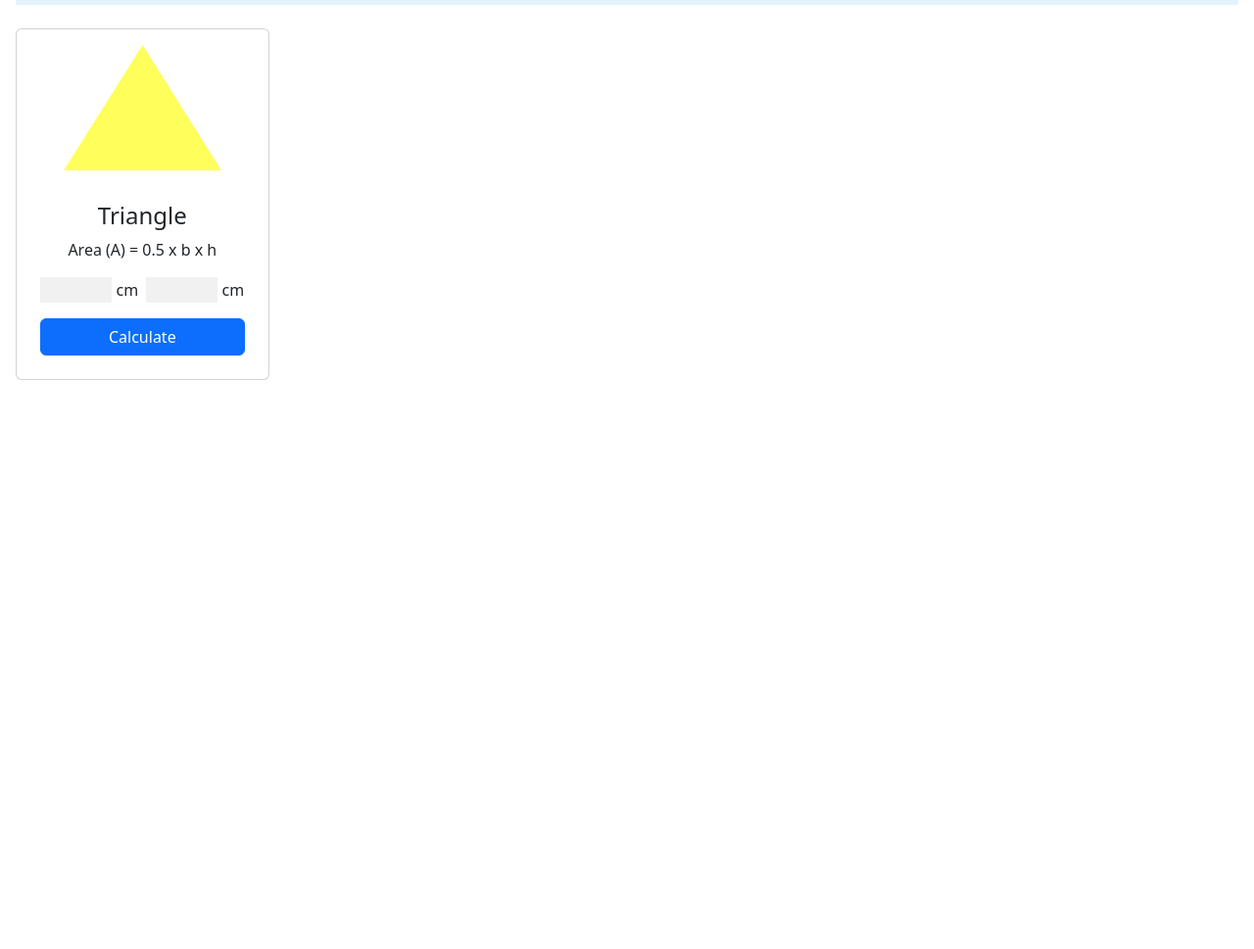
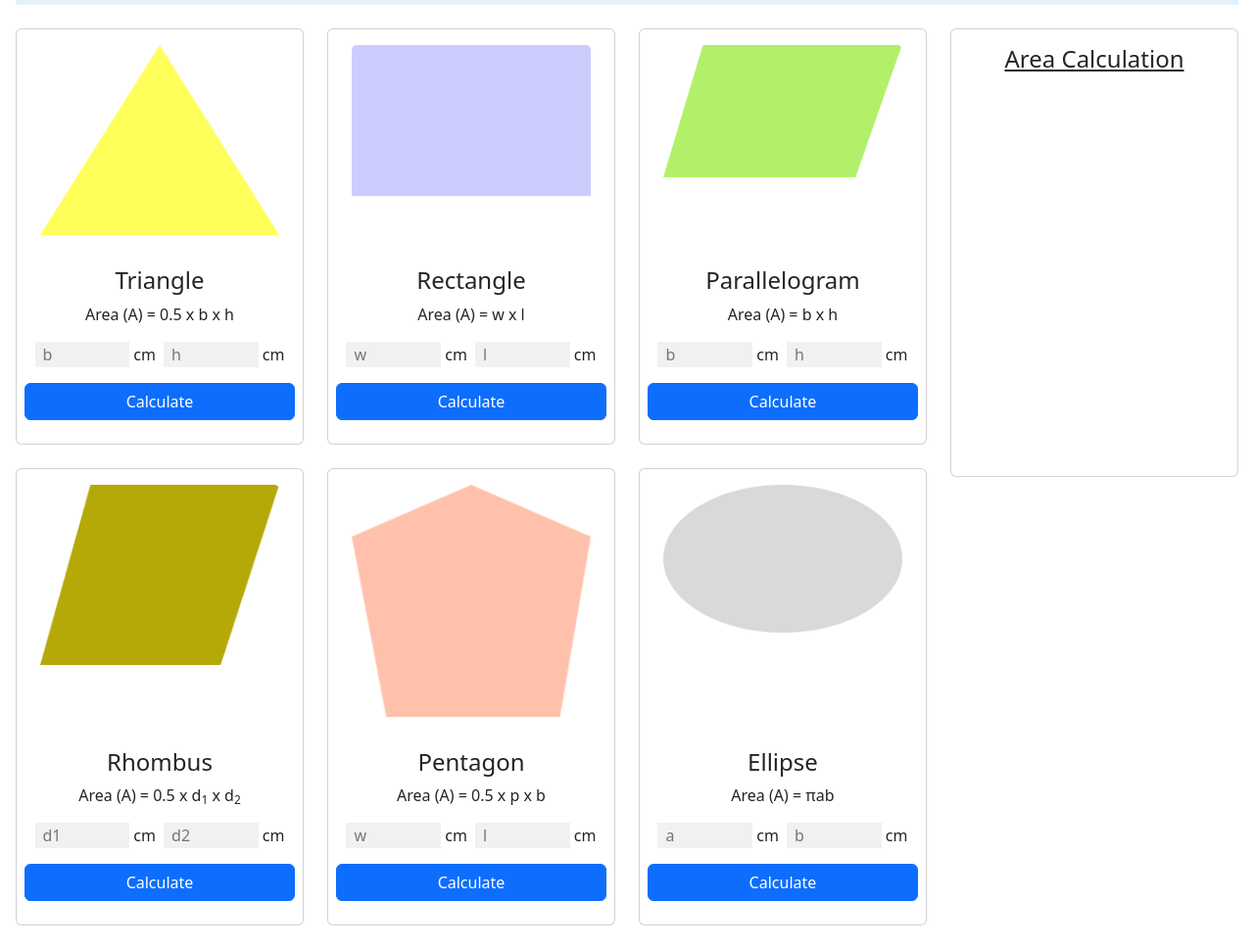
Before and after one commit to rashedrk/geometry-genius, a plain HTML site: page index.html in a window 1280 px wide. Shown: the part 133-1102 px from the top of the page at 98% size. Before the commit the page ends 800 px from the top, so only its background shows below. Drawn offline with nearby package versions, Linux system fonts and the light colour scheme.

Commit message:
design implementaion done

```diff
--- a/index.html
+++ b/index.html
@@ -24,27 +24,115 @@
         </nav>
     </header>
     <main>
-        <section>
+        <section class="mb-4">
             <div class="row">
-                <div class="col-md-8">
+                <div class="col-md-9">
                     <div class="row row-cols-1 row-cols-md-3 g-4">
+                        <!-- Triangle  shape card-->
                         <div class="col">
-                            <div class="card text-center ">
-                                <img src="./images/triangle.png" class="card-img-top px-5 py-3" alt="">
-                                <div class="card-body pb-4 px-4">
+                            <div class="card h-100 text-center ">
+                                <div class=" px-4 py-3 h-100">
+                                    <img src="./images/triangle.png" class="card-img-top" alt="">
+                                </div>
+                                <div class="card-body pb-4 px-2">
                                     <h4 class="card-title">Triangle</h4>
                                     <p class="card-text">Area (A) = 0.5 x b x h</p>
-                                    <input type="text" name="" class="input-field" id=""> <span>cm</span>
-                                    <input type="text" name="" class="input-field ms-1" id="">
+                                    <input type="text" name="" class="input-field px-2" placeholder="b" id=""> <span>cm</span>
+                                    <input type="text" name="" class="input-field px-2 ms-1" placeholder="h" id="">
                                     <span>cm</span>
-                                    <button class="btn-calculate btn btn-primary w-100 mt-3">Calculate</button>
+                                    <button class="btn btn-primary w-100 mt-3">Calculate</button>
+                                </div>
+                            </div>
+                        </div>
+                        <!-- Rectangle shape card -->
+                        <div class="col">
+                            <div class="card h-100 text-center ">
+                                <div class="px-4 py-3 h-100">
+                                    <img src="./images/rectangle.png" class="card-img-top " alt="">
+                                </div>
+                                <div class="card-body pb-4 px-2">
+                                    <h4 class="card-title">Rectangle</h4>
+                                    <p class="card-text">Area (A) = w x l</p>
+                                    <input type="text" name="" class="input-field px-2" placeholder="w" id=""> <span>cm</span>
+                                    <input type="text" name="" class="input-field ms-1 px-2" placeholder="l" id="">
+                                    <span>cm</span>
+                                    <button class="btn btn-primary w-100 mt-3">Calculate</button>
+                                </div>
+                            </div>
+                        </div>
+                        <!-- Parallelogram shape card -->
+                        <div class="col">
+                            <div class="card h-100 text-center ">
+                                <div class="px-4 py-3 h-100">
+                                    <img src="./images/parallelogram.png" class="card-img-top " alt="">
+                                </div>
+                                <div class="card-body pb-4 px-2">
+                                    <h4 class="card-title">Parallelogram</h4>
+                                    <p class="card-text">Area (A) = b x h</p>
+                                    <input type="text" name="" class="input-field px-2" placeholder="b" id=""> <span>cm</span>
+                                    <input type="text" name="" class="input-field ms-1 px-2" placeholder="h" id="">
+                                    <span>cm</span>
+                                    <button class="btn btn-primary w-100 mt-3">Calculate</button>
+                                </div>
+                            </div>
+                        </div>
+                        <!-- Rhombus shape card  -->
+                        <div class="col">
+                            <div class="card h-100 text-center ">
+                                <div class="px-4 py-3 h-100">
+                                    <img src="./images/rhombus.png" class="card-img-top " alt="">
+                                </div>
+                                <div class="card-body pb-4 px-2">
+                                    <h4 class="card-title">Rhombus</h4>
+                                    <p class="card-text">Area (A) = 0.5 x d<sub>1</sub> x d<sub>2</sub></p>
+                                    <input type="text" name="" class="input-field px-2" placeholder="d1" id=""> <span>cm</span>
+                                    <input type="text" name="" class="input-field ms-1 px-2" placeholder="d2" id="">
+                                    <span>cm</span>
+                                    <button class="btn btn-primary w-100 mt-3">Calculate</button>
+                                </div>
+                            </div>
+                        </div>
+                        <!-- Pentagon shape card  -->
+                        <div class="col">
+                            <div class="card h-100 text-center ">
+                                <div class="px-4 py-3 h-100">
+                                    <img src="./images/pentagon.png" class="card-img-top " alt="">
+                                </div>
+                                <div class="card-body pb-4 px-2">
+                                    <h4 class="card-title">Pentagon</h4>
+                                    <p class="card-text">Area (A) = 0.5 x p x b</p>
+                                    <input type="text" name="" class="input-field px-2" placeholder="w" id=""> <span>cm</span>
+                                    <input type="text" name="" class="input-field ms-1 px-2" placeholder="l" id="">
+                                    <span>cm</span>
+                                    <button class="btn btn-primary w-100 mt-3">Calculate</button>
+                                </div>
+                            </div>
+                        </div>
+                        <div class="col">
+                            <div class="card h-100 text-center ">
+                                <div class="px-4 py-3 h-100">
+                                    <img src="./images/ellipse.png" class="card-img-top " alt="">
+                                </div>
+                                <div class="card-body pb-4 px-2">
+                                    <h4 class="card-title">Ellipse</h4>
+                                    <p class="card-text">Area (A) = πab</p>
+                                    <input type="text" name="" class="input-field px-2" placeholder="a" id=""> <span>cm</span>
+                                    <input type="text" name="" class="input-field ms-1 px-2" placeholder="b" id="">
+                                    <span>cm</span>
+                                    <button class="btn btn-primary w-100 mt-3">Calculate</button>
                                 </div>
                             </div>
                         </div>
                     </div>
                 </div>
-                <div class="col-md-4">
+                <div class="col-md-3">
+                    <!-- Area calculation card  -->
+                        <div class="card h-50 text-center  ">
+                            <div class="card-body pb-4 px-2">
+                                <h4 class="card-title"> <u>Area Calculation</u> </h4>
+                            </div>
 
+                    </div>
                 </div>
             </div>
         </section>
```
